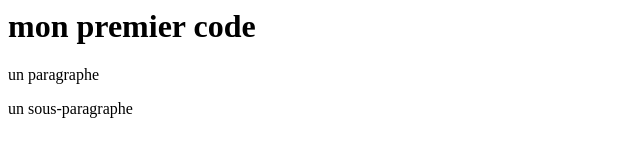
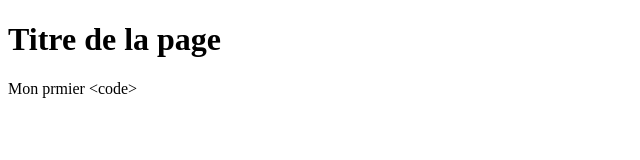
Before and after one commit to Carl-C-1/premier-code-2022, a plain HTML site: page index.html in a window 1280 px wide. Shown: the whole page, without its empty margins (0-640 px from the left). Drawn offline with Linux system fonts and the light colour scheme.

Commit message:
Version 1 Carlos

```diff
--- a/index.html
+++ b/index.html
@@ -1,3 +1,26 @@
-<h1>mon premier code</h1>
-<p>un paragraphe</p>
-<p>un sous-paragraphe</p>
+<!DOCTYPE html>
+<html lang="fr"> <!-- précise la langue du contenu de la page -->
+<head>
+    <!-- Jeu de caractères utilisé pour l'encodage du fichier HTML -->
+    <meta charset="UTF-8">
+
+    <!-- Très important !!! Bloque le zoom automatique sur smartphones -->
+    <meta name="viewport" content="width=device-width, initial-scale=1.0">
+
+    <!-- Titre de la page -->
+    <title>Steve Fallet | Mon 1er code</title>
+
+    <!-- Auteur -->
+    <meta name="author" content="Laure Dinateur">
+
+    <!-- Favicons : icône de la page dans plusieurs tailles et formats -->
+    <link rel="apple-touch-icon" sizes="180x180" href="./apple-touch-icon.png">
+    <link rel="icon" type="image/png" sizes="32x32" href="./favicon-32x32.png">
+    <link rel="icon" type="image/png" sizes="16x16" href="./favicon-16x16.png">
+    <link rel="manifest" href="./site.webmanifest">
+</head>
+<body>
+<h1>Titre de la page</h1>
+<p>Mon prmier &lt;code&gt;</p>
+</body>
+</html>
```
